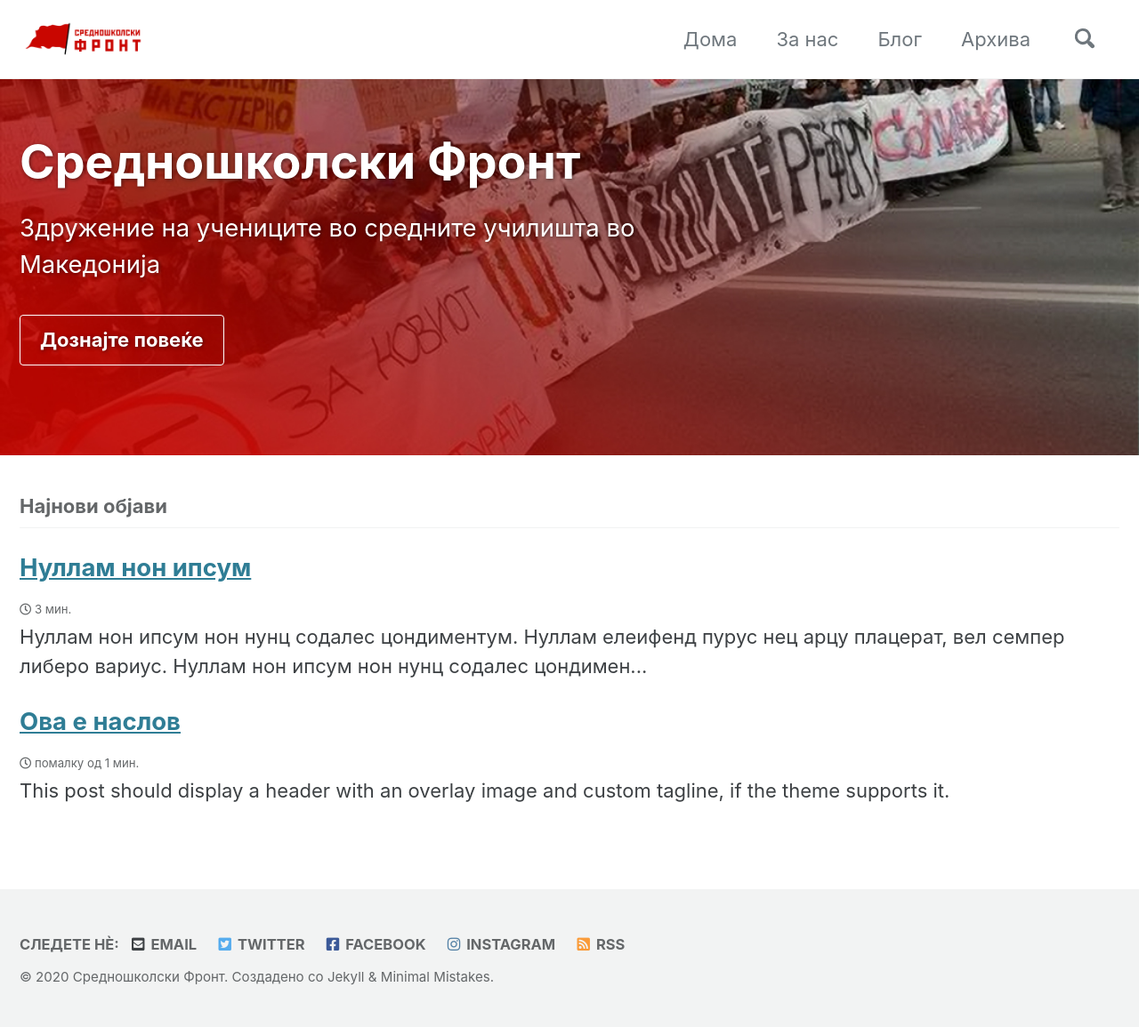
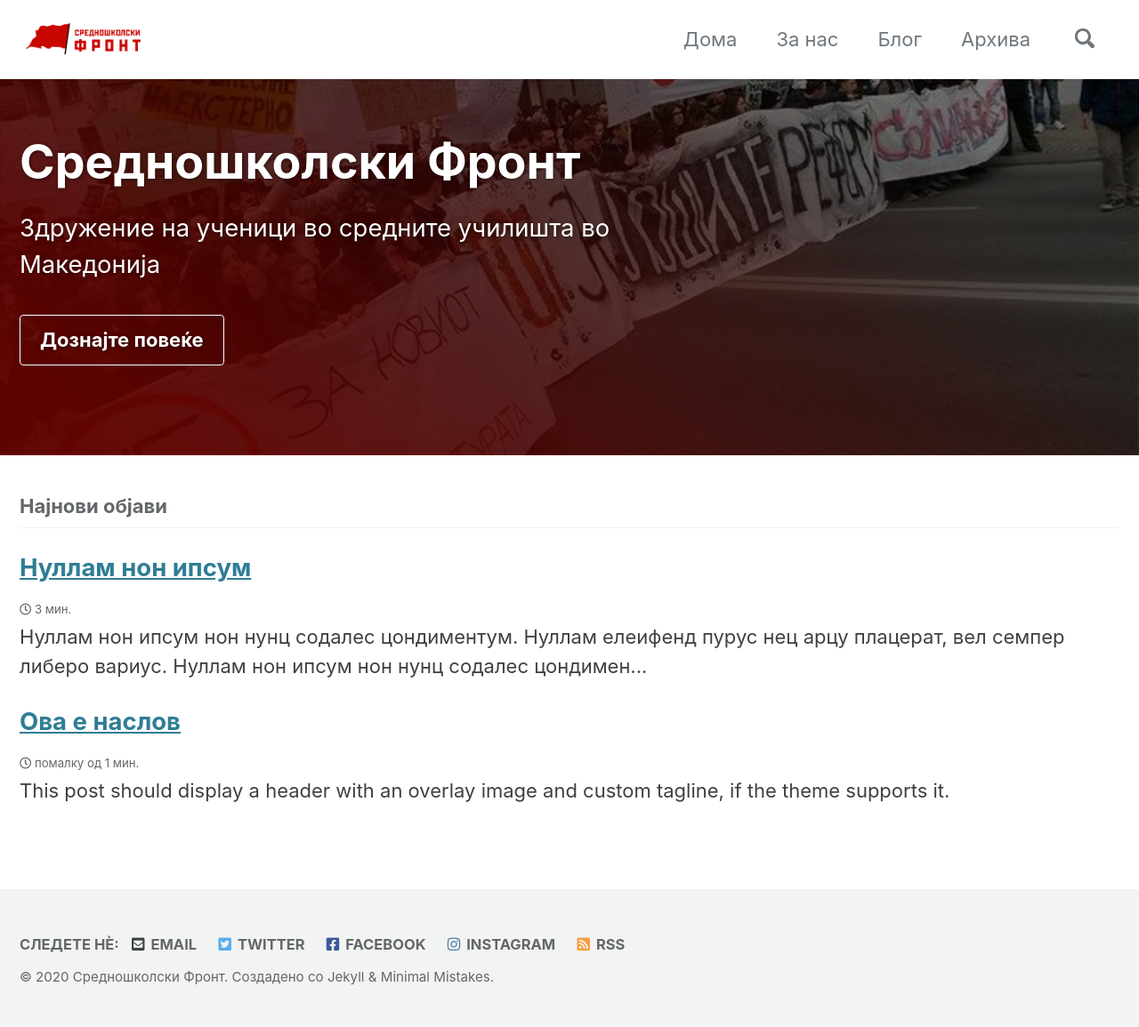
Before and after one commit to srednoshkolskifront/srednoshkolskifront.github.io, a Jekyll site: the page built from _pages/home.md, in a window 1280 px wide. Shown: the whole page at 89% size. Built offline with Jekyll 4.4.1, drawn with Linux system fonts in a browser that asks for light colours; cached includes are drawn as plain includes.

Commit message:
Update home.md

```diff
--- a/_pages/home.md
+++ b/_pages/home.md
@@ -3,13 +3,13 @@ layout: splash
 permalink: /
 hidden: true
 header:
-  overlay_color: "#c90600"
+  overlay_filter: 0.5
   overlay_image: /assets/images/home-page.jpg
   actions:
     - label: "Дознајте повеќе"
       url: "/about/"
 excerpt: >
-  Здружение на учениците во средните училишта во Македонија<br />
+  Здружение на ученици во средните училишта во Македонија<br />
 ---
 
 <h3 class="archive__subtitle">{{ site.data.ui-text[site.locale].recent_posts | default: "Recent Posts" }}</h3>
```
